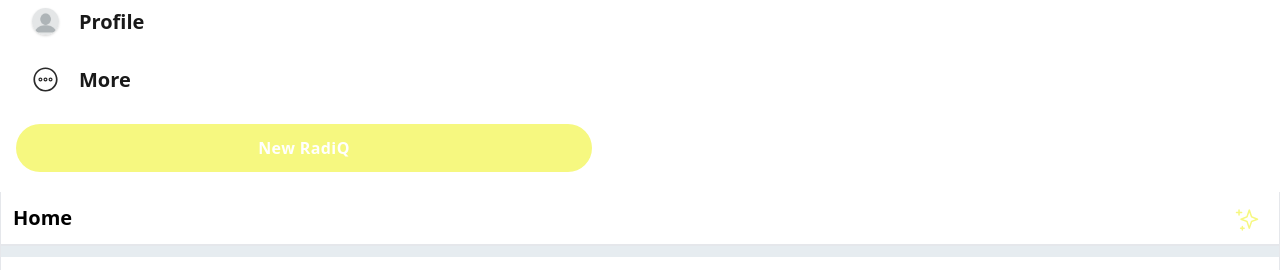
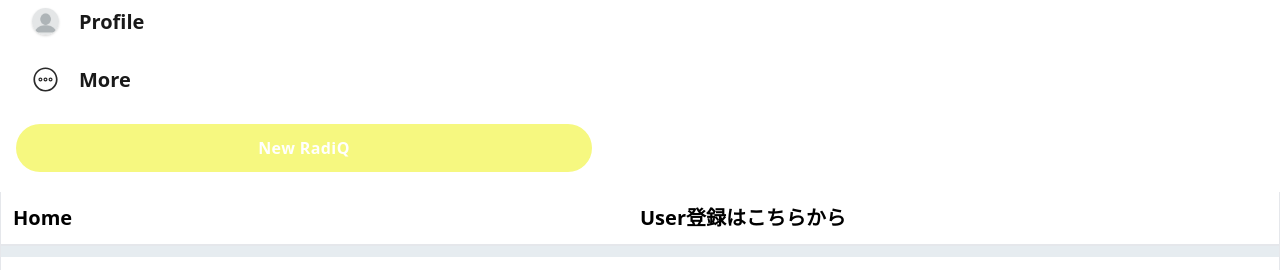
Before and after one commit to u-sakutaro/RadiQ, a Django app: page / in a window 1280 px wide. Shown: the part 136-406 px from the top of the page. Run offline with Django 4.2, Linux system fonts and the light colour scheme; data comes from the database, SQL or seed files in the repository.

Commit message:
radiq/index.html にUser登録のボタンを追加した

```diff
--- a/templates/radiq/index.html
+++ b/templates/radiq/index.html
@@ -12,22 +12,12 @@
                 <div class="flex">
                     <div class="w-1/2">
                         <div class="inner">
-                            <a href="" class="text-xl font-bold text-black">Home</a>
+                            <a href="{% url 'radiq:radiq-home'%}" class="text-xl font-bold text-black">Home</a>
                         </div>
                     </div>
                     <div class="w-1/2">
-                        <div class="inner text-right relative">
-                            <span
-                                class="magic-icon w-10 twitter-color right-0 top-0 absolute rounded-full cursor-pointer p-2 transition-3 twitter-light-blue-on-hover">
-                                <svg
-                                    viewbox="0 0 24 24"
-                                    class="r-13gxpu9 r-4qtqp9 r-yyyyoo r-1q142lx r-50lct3 r-dnmrzs r-bnwqim r-1plcrui r-lrvibr">
-                                    <g>
-                                        <path
-                                            d="M22.772 10.506l-5.618-2.192-2.16-6.5c-.102-.307-.39-.514-.712-.514s-.61.207-.712.513l-2.16 6.5-5.62 2.192c-.287.112-.477.39-.477.7s.19.585.478.698l5.62 2.192 2.16 6.5c.102.306.39.513.712.513s.61-.207.712-.513l2.16-6.5 5.62-2.192c.287-.112.477-.39.477-.7s-.19-.585-.478-.697zm-6.49 2.32c-.208.08-.37.25-.44.46l-1.56 4.695-1.56-4.693c-.07-.21-.23-.38-.438-.462l-4.155-1.62 4.154-1.622c.208-.08.37-.25.44-.462l1.56-4.693 1.56 4.694c.07.212.23.382.438.463l4.155 1.62-4.155 1.622zM6.663 3.812h-1.88V2.05c0-.414-.337-.75-.75-.75s-.75.336-.75.75v1.762H1.5c-.414 0-.75.336-.75.75s.336.75.75.75h1.782v1.762c0 .414.336.75.75.75s.75-.336.75-.75V5.312h1.88c.415 0 .75-.336.75-.75s-.335-.75-.75-.75zm2.535 15.622h-1.1v-1.016c0-.414-.335-.75-.75-.75s-.75.336-.75.75v1.016H5.57c-.414 0-.75.336-.75.75s.336.75.75.75H6.6v1.016c0 .414.335.75.75.75s.75-.336.75-.75v-1.016h1.098c.414 0 .75-.336.75-.75s-.336-.75-.75-.75z"></path>
-                                    </g>
-                                </svg>
-                            </span>
+                        <div class="inner">
+                            <a href="{% url 'user:signup'%}" class="text-xl font-bold text-black">User登録はこちらから</a>
                         </div>
                     </div>
                 </div>
```
